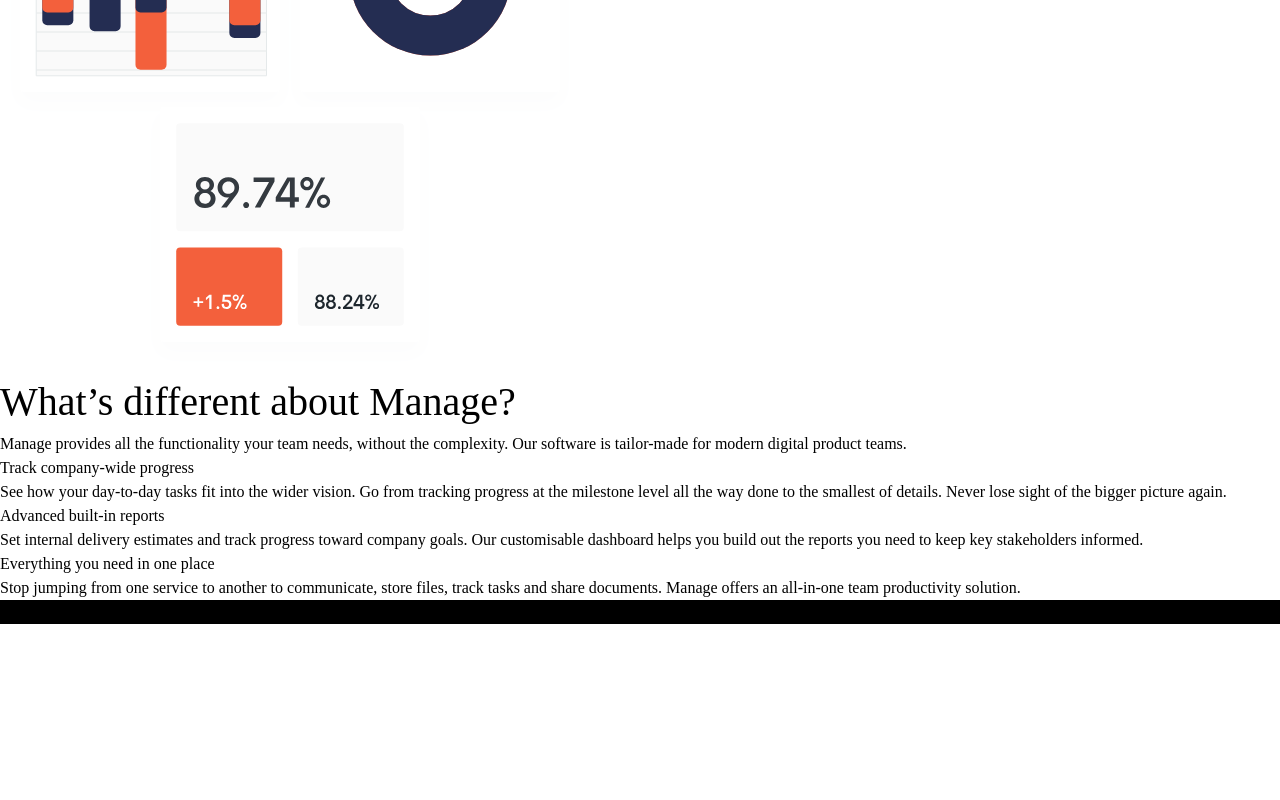
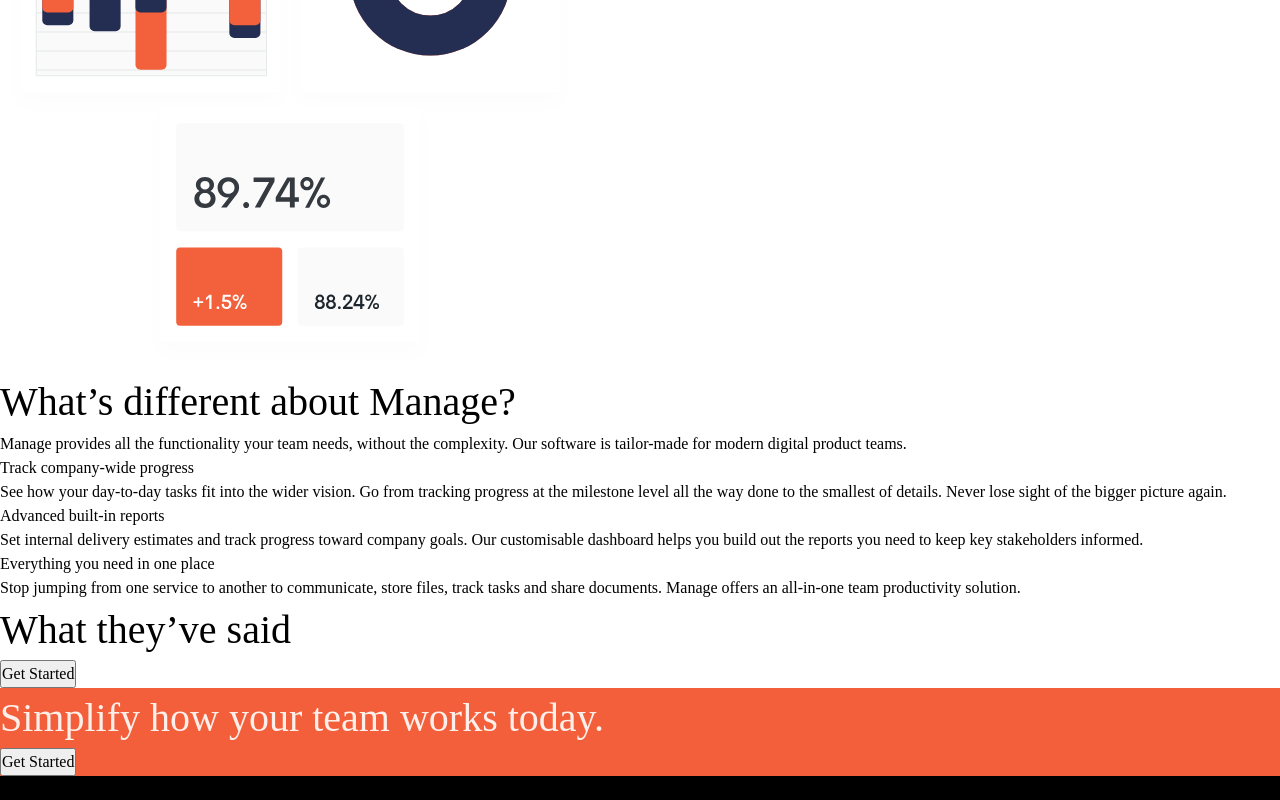
Before and after one commit to Esraa22M/manage-landing-page, a React (Create React App) app: page / in a window 1280 px wide. Shown: the part 461-1261 px from the top of the page. Before the commit the page ends 1085 px from the top, so only its background shows below. Built offline with nearby package versions, Linux system fonts and the light colour scheme.

Commit message:
Update Main.js

```diff
--- a/src/components/Main/Main.js
+++ b/src/components/Main/Main.js
@@ -1,12 +1,16 @@
 import React from "react";
 import SubHeading from "../SubHeading/SubHeading";
 import About from "../About/About";
+import Carousal from "../carousal/Carousal";
+import AboutTeam from "../AboutTeam/AboutTeam";
 const Main = () => {
   return (
     <section>
       <div className="Main__container">
        <SubHeading/>
        <About/>
+       <Carousal/>
+       <AboutTeam/>
       </div>
     </section>
   );
```
